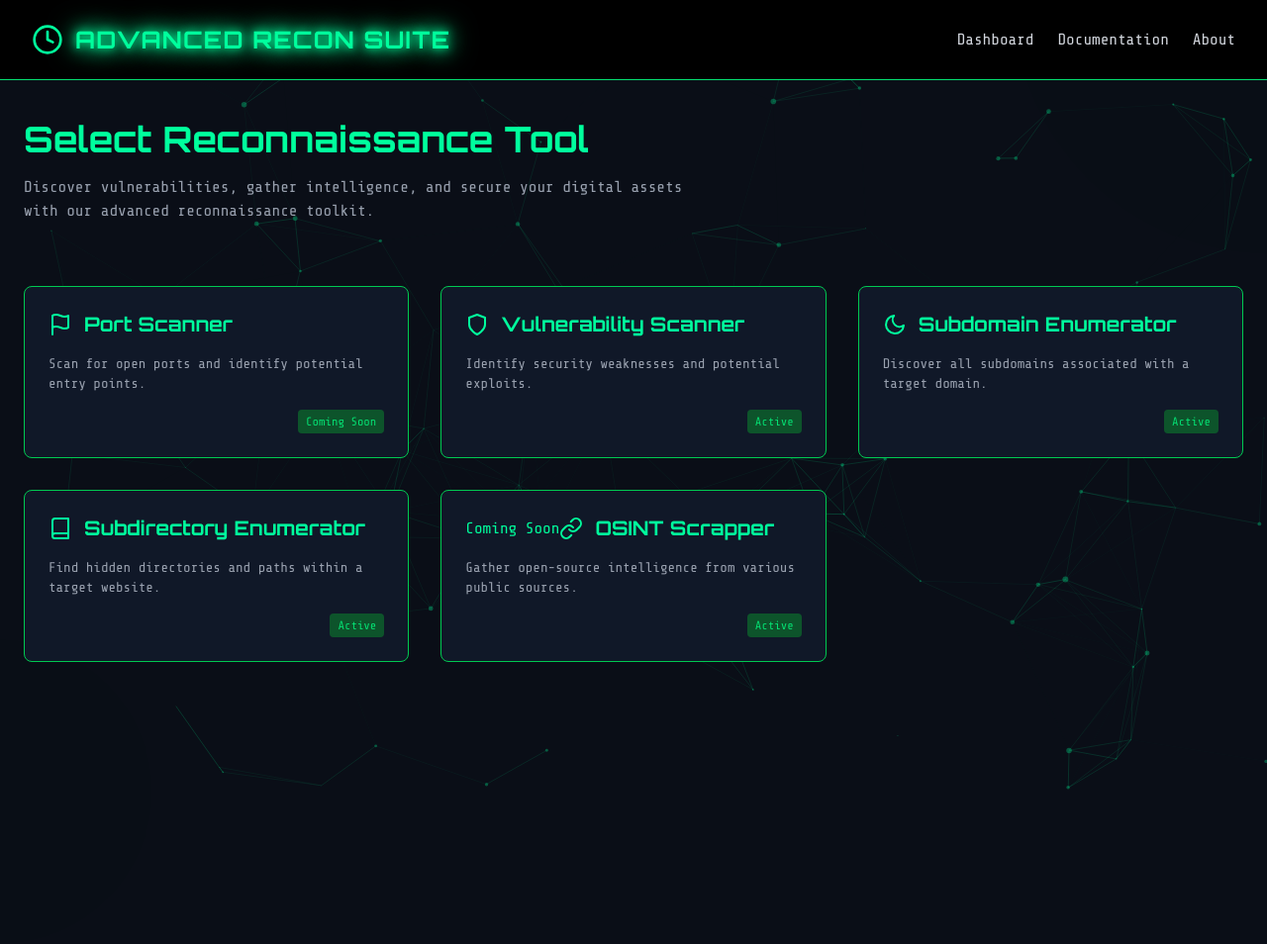
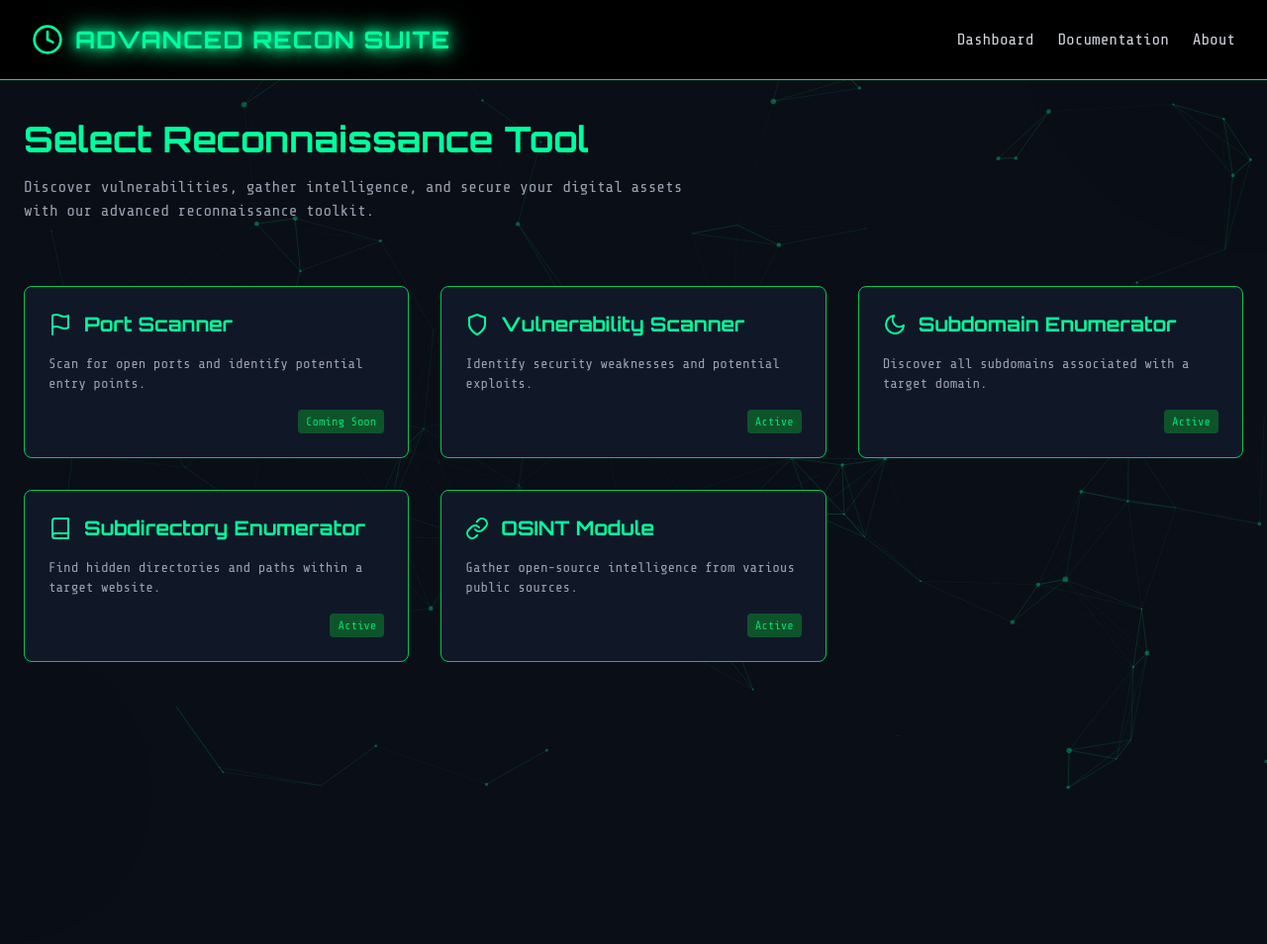
Before and after one commit to ViswajithJ/advanced-reconnaissance-suite, a Flask app: page / in a window 1280 px wide; the page is wider, and only the part inside the window is pictured. Shown: that part at 99% size. Run offline with Flask 3, Linux system fonts and the light colour scheme.

Commit message:
Minor ui updates

```diff
--- a/app/templates/index.html
+++ b/app/templates/index.html
@@ -217,15 +217,14 @@
 
 				<a href="{{ url_for('osint_scrapper.input') }}"
 					class="menu-item bg-gray-900 bg-opacity-70 rounded-lg border border-green-500 border-opacity-30 p-6 hover:border-opacity-100 transition-all duration-500 transform hover:scale-105">
-					<div class="flex items-center mb-4">Coming
-						Soon
+					<div class="flex items-center mb-4">
 						<svg class="w-6 h-6 mr-3" viewBox="0 0 24 24" fill="none" xmlns="http://www.w3.org/2000/svg">
 							<path d="M10 13a5 5 0 007.54.54l3-3a5 5 0 00-7.07-7.07l-1.72 1.71" stroke="#00ff9d"
 								stroke-width="2" stroke-linecap="round" stroke-linejoin="round" />
 							<path d="M14 11a5 5 0 00-7.54-.54l-3 3a5 5 0 007.07 7.07l1.71-1.71" stroke="#00ff9d"
 								stroke-width="2" stroke-linecap="round" stroke-linejoin="round" />
 						</svg>
-						<h3 class="text-xl font-bold title-font">OSINT Scrapper</h3>
+						<h3 class="text-xl font-bold title-font">OSINT Module</h3>
 					</div>
 					<p class="text-gray-400 text-sm mb-4">Gather open-source intelligence from various public sources.
 					</p>
--- a/app/templates/osint_input.html
+++ b/app/templates/osint_input.html
@@ -301,7 +301,7 @@
                     <path d="M14 11a5 5 0 00-7.54-.54l-3 3a5 5 0 007.07 7.07l1.71-1.71" stroke="#00ff9d"
                         stroke-width="2" stroke-linecap="round" stroke-linejoin="round" />
                 </svg>
-                <h1 class="text-4xl font-bold title-font tracking-wide typewriter glow">OSINT SCRAPPER</h1>
+                <h1 class="text-4xl font-bold title-font tracking-wide typewriter glow">OSINT MODULE</h1>
             </div>
 
             <div
--- a/app/templates/osint_output.html
+++ b/app/templates/osint_output.html
@@ -300,9 +300,9 @@
                         <!-- {{ osint_result }} -->
                         <!-- {{ option_list }} -->
                         <pre>
-	Domain : {{ osint_result["Domain"] }}<br>
+	<b>Domain</b> : {{ osint_result["Domain"] }}<br>
 	{% for option in option_list %}
-	{{ option }} : {{ osint_result[option] }}<br>
+	<b>{{ option }}</b> : {{ osint_result[option] }}<br>
 	{% endfor %}
 						</pre>
                     </div>
--- a/app/templates/subdir_output.html
+++ b/app/templates/subdir_output.html
@@ -319,7 +319,7 @@
 				<div class="grid grid-cols-1 md:grid-cols-3 gap-4 mt-6">
 					<div class="bg-black bg-opacity-50 rounded-lg p-4 border border-green-500 border-opacity-20">
 						<div class="text-gray-400 text-sm">Target URL</div>
-						<div class="text-lg font-bold truncate" id="target-url">example.com</div>
+						<div class="text-lg font-bold truncate" id="target-url">--</div>
 					</div>
 					<div class="bg-black bg-opacity-50 rounded-lg p-4 border border-green-500 border-opacity-20">
 						<div class="text-gray-400 text-sm">Directories Found</div>
--- a/app/templates/subdom_output.html
+++ b/app/templates/subdom_output.html
@@ -319,7 +319,7 @@
 				<div class="grid grid-cols-1 md:grid-cols-3 gap-4 mt-6">
 					<div class="bg-black bg-opacity-50 rounded-lg p-4 border border-green-500 border-opacity-20">
 						<div class="text-gray-400 text-sm">Target URL</div>
-						<div class="text-lg font-bold truncate" id="target-url">example.com</div>
+						<div class="text-lg font-bold truncate" id="target-url">--</div>
 					</div>
 					<div class="bg-black bg-opacity-50 rounded-lg p-4 border border-green-500 border-opacity-20">
 						<div class="text-gray-400 text-sm">Subdomains Found</div>
```
Also changed, not shown: app/templates/vuln_output.html (+9 -9 lines).
